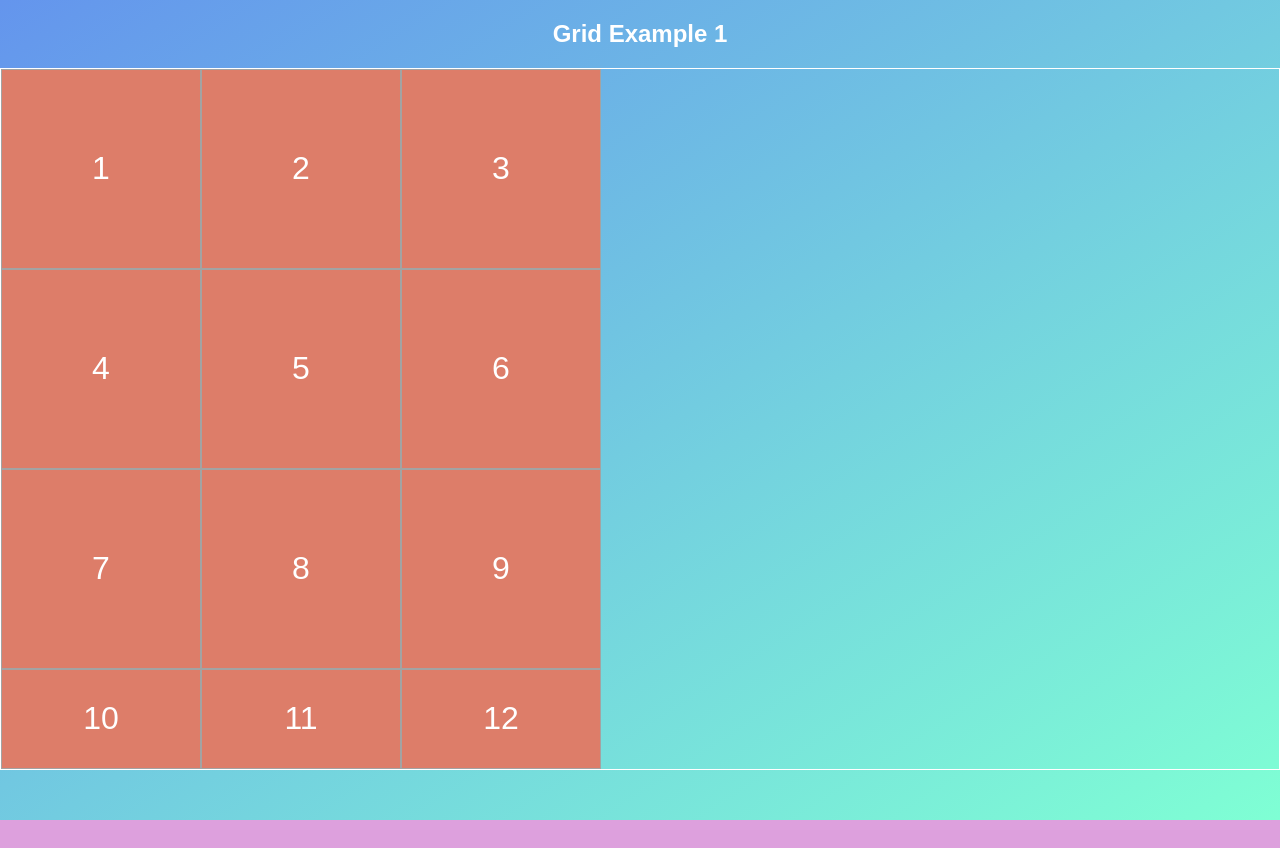
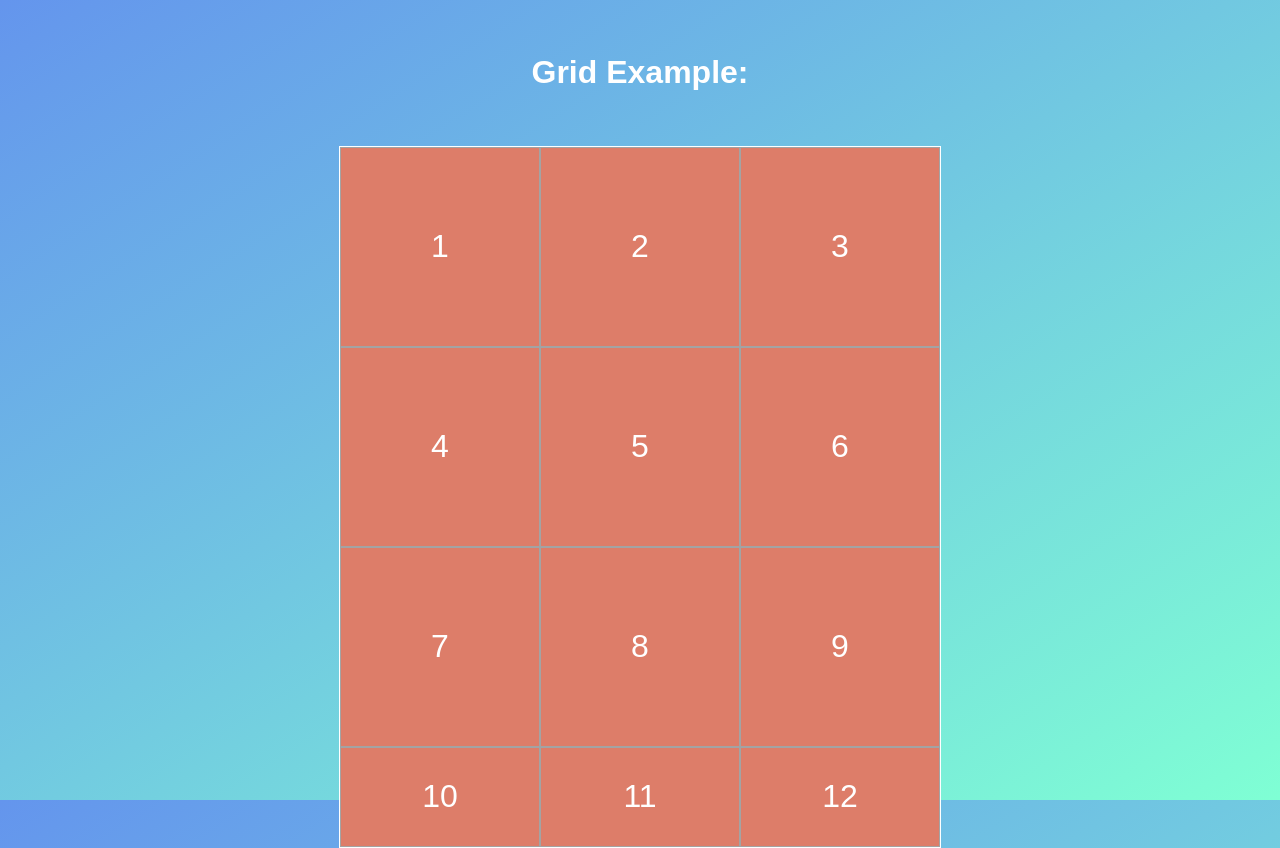
Before and after one commit to LewisNozaki/CSS-Grid-Practice-2, a plain HTML site: page index.html in a window 1280 px wide. Before the commit the page ends 820 px from the top, so only its background shows below. Drawn offline with Linux system fonts and the light colour scheme.

Commit message:
something was weird with the body margins..

```diff
--- a/index.html
+++ b/index.html
@@ -10,7 +10,9 @@
   </head>
   <body>
     <!-- Grid 1 -->
-    <h2>Grid Example 1</h2>
+    <div class="title">
+      <h1>Grid Example: </h1>
+    </div>
     <div class="grid-container-1">
       <div class="grid-item one">1</div>
       <div class="grid-item two">2</div>
--- a/styles.css
+++ b/styles.css
@@ -13,13 +13,14 @@ body {
   padding: 0;
   width: 100%;
   height: 100vh;
-  background: plum;
   background-image: linear-gradient(to bottom right, cornflowerblue, aquamarine);
   color: white;
   font-family: sans-serif;
 }
 
-h2 {
+.title {
+  border: 1px solid transparent;
+  padding: 2em 0;
   text-align: center;
 }
 
@@ -28,7 +29,7 @@ h2 {
   ================== */
 
 .grid-container-1 {
-  /* width: 602px; */
+  width: 602px;
   border: 1px solid white;
   margin: 0 auto;
   display: grid;
```
